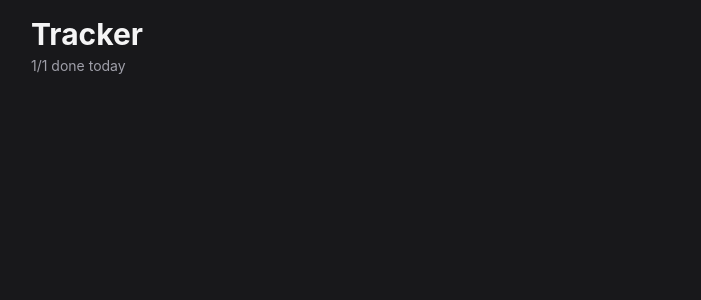
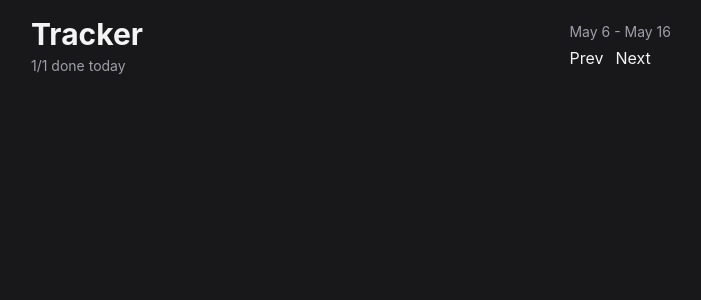
Before and after one commit to Dimterion/vault, a React (Vite) app: page / in a window 1280 px wide. Shown: the top 300 px of the page, without its empty margins (289-990 px from the left). Built offline with nearby package versions, Linux system fonts and the light colour scheme.

Commit message:
adjust header component

```diff
--- a/src/components/Header.tsx
+++ b/src/components/Header.tsx
@@ -5,7 +5,13 @@ export default function Header() {
         <h1 className="text-3xl font-bold">Tracker</h1>
         <span className="text-sm text-zinc-400">1/1 done today</span>
       </div>
-      <div></div>
+      <div className="flex flex-col gap-1">
+        <span className="text-sm text-zinc-400">May 6 - May 16</span>
+        <div className="flex items-center gap-3">
+          <button>Prev</button>
+          <button>Next</button>
+        </div>
+      </div>
     </header>
   );
 }
```
